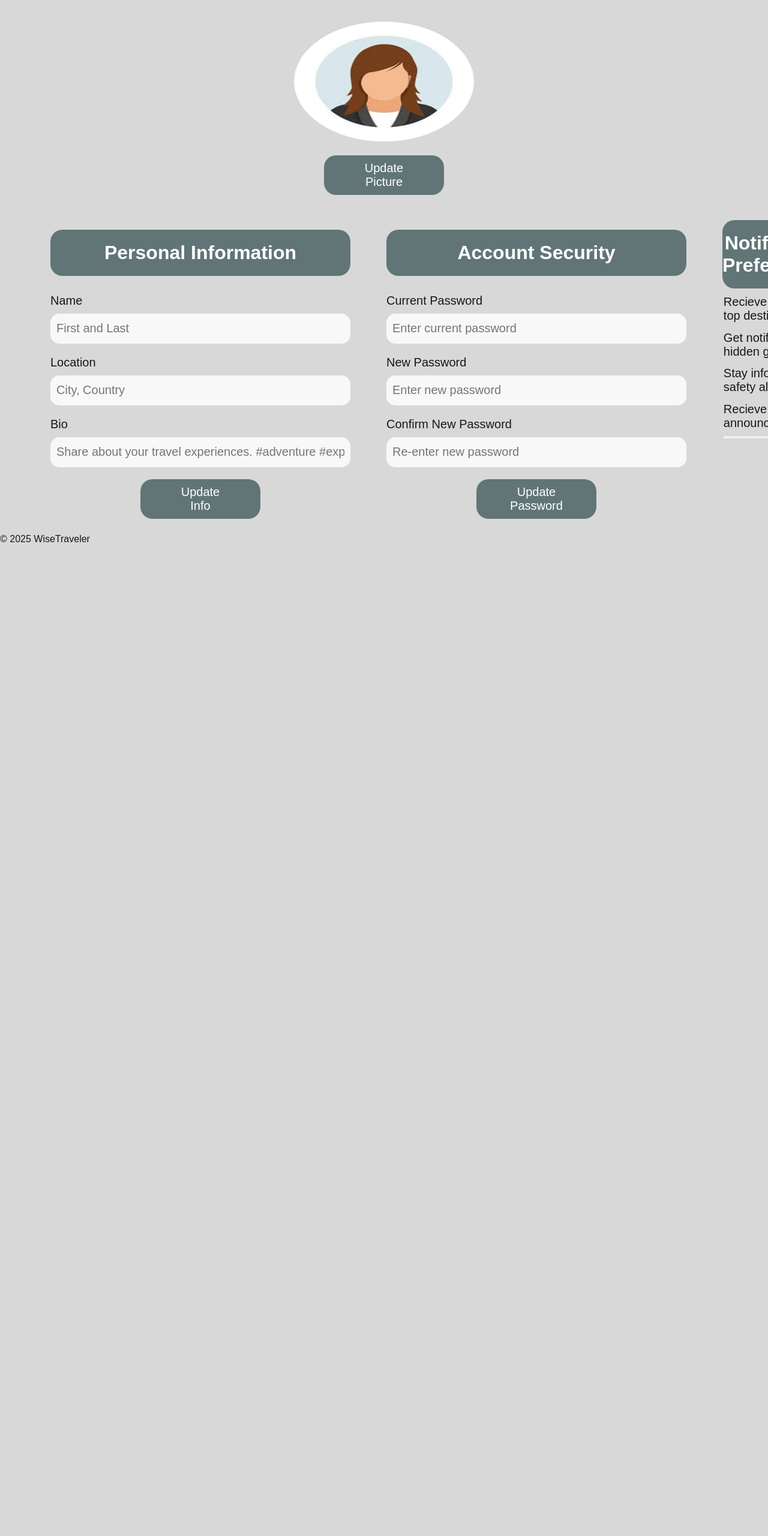
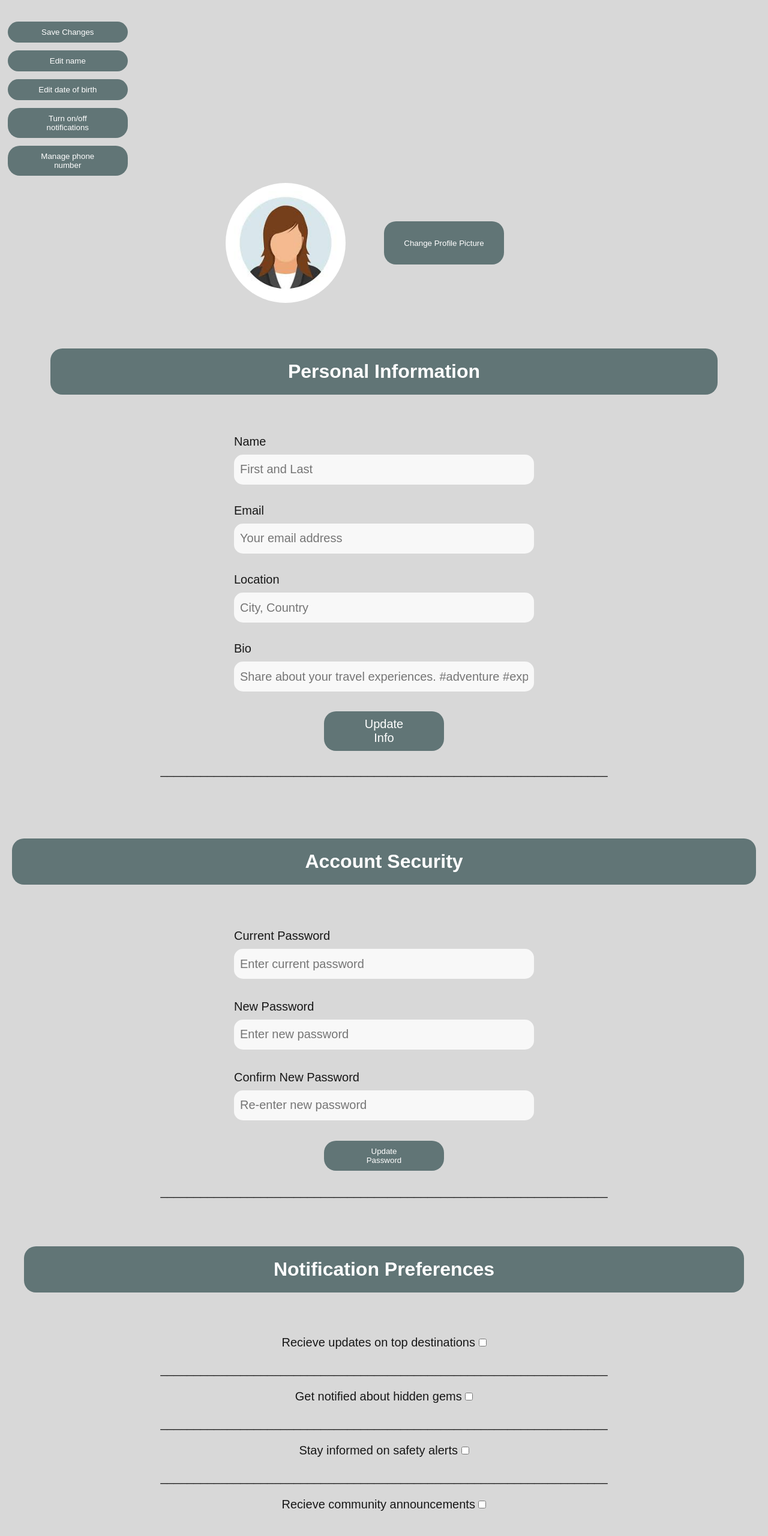
Before and after one commit to paragonsean/s25-Yellow, a Next.js app in the folder wisetraveler/: page /Profile in a window 1280 px wide. Shown: the part 223-2784 px from the top of the page at 60% size. Before the commit the page ends 1131 px from the top, so only its background shows below. Built offline with nearby package versions, Linux system fonts and the light colour scheme.

Commit message:
Add files via upload

```diff
--- /dev/null
+++ b/wisetraveler/src/app/Profile/Toggle.js
@@ -0,0 +1,6 @@
+import React from "react";
+
+const Toggle = ({onChange}) =>
+    <input type="checkbox" onChange={onChange}/>
+
+export default Toggle;
--- a/wisetraveler/src/app/Profile/page.jsx
+++ b/wisetraveler/src/app/Profile/page.jsx
@@ -2,14 +2,17 @@
 import styles from "./style.module.css";
 import { useState, useEffect } from "react";
 import React from "react";
-import Image from "next/image";
+import Image from "next/image"
+import Toggle from "./Toggle";
 
-export default function Profile() {
+export default function Profile()
+{
   const [name, setName] = useState("");
   const [email, setEmail] = useState("");
   const [location, setLocation] = useState("");
   const [bio, setBio] = useState("");
-  const [password, setPassword] = useState("");
+  const [password,setPassword] = useState("");
+  const [toggled, setToggled] = useState(false);
 
   useEffect(() => {
     const params = new URLSearchParams(window.location.search);
@@ -31,23 +34,33 @@ export default function Profile() {
 
   const UpdateProfile = async () => {
     // DO NOT UPDATE EMAIL (EMAIL SHOULD BE READ-ONLY)
-    try {
-      const response = await fetch("/api/profile", {
+    try
+    {
+      const response = await fetch("/api/profile",
+      {
         method: "POST",
-        headers: {
+        headers:
+        {
           "Content -Type": "application/json",
         },
 
-        body: JSON.stringify({ name, location, bio, password }),
+        body: JSON.stringify({name, location, bio, password}),
       });
 
-      if (response.ok) {
+      if (response.ok)
+      {
         const data = await response.json();
         alert("Profile updated successfully.");
-      } else {
+      }
+
+      else
+      {
         alert("Unable to update profile.");
       }
-    } catch (error) {
+    }
+
+    catch(error)
+    {
       alert(error.message);
     }
   };
@@ -71,23 +84,33 @@ export default function Profile() {
   return (
   <div>
       <h1 className={styles.header} style={{ margin: "5% 20% 3% 20%" }}>Profile Settings for {email}</h1>
-      <div className={styles.profilePic}>
+
+      <button type="button" className={styles.PButton}>Save Changes</button>
+      <button type="button" className={styles.PButton}>Edit name</button>
+      <button type="button" className={styles.PButton}>Edit date of birth</button>
+      <button type="button" className={styles.PButton}>Turn on/off notifications</button>
+      <button type="button" className={styles.PButton}>Manage phone number</button>
+
+      <div className={styles.he} style={{display: "flex", justifyContent: "center"}}>
         <Image
           src={"/images/avatar-placeholder.jpg"}
           alt="Profile"
-          width={300}
+          width={200}
           height={200}
           className={styles.profileImage}
         />
-        <button type="button" className={styles.button} onClick={updatePic}>
-          Update Picture
+
+        <button type="button" className={styles.PicButton} onClick={updatePic}>
+          Change Profile Picture
         </button>
       </div>
+
       <div className={styles.profileContainer}>
         <div className={styles.personalInfoContainer}>
           <h1 className={styles.header}>Personal Information</h1>
-          <form className={styles.form}>
-            <label className={styles.label}>
+          <form
+            className = {styles.form}>
+              <label className = {styles.label}>
                 Name
                 <input
                   id="name"
@@ -99,6 +122,20 @@ export default function Profile() {
                   onChange={(e) => setName(e.target.value)}
                 />
               </label>
+
+              <label className={styles.label}>
+                Email
+                <input
+                  id="email"
+                  type="email"
+                  name="email"
+                  placeholder="Your email address"
+                  className={styles.input}
+                  required
+                  onChange={(e) => setEmail(e.target.value)}
+                />
+              </label>
+
               <label className={styles.label}>
                 Location
                 <input
@@ -111,6 +148,7 @@ export default function Profile() {
                   onChange={(e) => setLocation(e.target.value)}
                 />
               </label>
+
               <label className={styles.label}>
                 Bio
                 <input
@@ -130,10 +168,15 @@ export default function Profile() {
               >
                 Update Info
               </button>
+
+             ___________________________________________________________________
             </form>
           </div>
+        </div>
+
         <div className={styles.securityInfoContainer}>
             <h1 className={styles.header}>Account Security</h1>
+        <div>
           <form className={styles.form}>
             <label className={styles.label}>
               Current Password
@@ -147,6 +190,7 @@ export default function Profile() {
                 onChange={(e) => setPassword(e.target.value)}
               />
             </label>
+
             <label className={styles.label}>
               New Password
               <input
@@ -159,6 +203,7 @@ export default function Profile() {
                 onChange={(e) => setPassword(e.target.value)}
               />
             </label>
+
             <label className={styles.label}>
               Confirm New Password
               <input
@@ -171,35 +216,58 @@ export default function Profile() {
                 onChange={(e) => setPassword(e.target.value)}
               />
             </label>
-            <button
-              type="button"
-              className={styles.button}
+
+            <button type="button" className={styles.PButton}
               onClick={updatePassword}
             >
             Update Password
             </button>
+            ___________________________________________________________________
           </form>
         </div>
+
         <div className={styles.notificationsContainer}>
           <h1 className={styles.header}>Notification Preferences</h1>
-          <form className={styles.form}>
-            <label className={styles.label}>
-              Recieve updates on top destinations
+          <div>
+            <form
+              className={styles.form}>
+              <label className= {styles.label}>
+                <div>
+                  Recieve updates on top destinations {() => setToggled(!toggled)}
+                  <Toggle onChange={(event) => setToggled(event.target.checked)}>
+                  </Toggle>
+                </div>
               </label>
+              ___________________________________________________________________
 
-            <label className={styles.label}>
-              Get notified about hidden gems
+              <label className= {styles.label}>
+                <div>
+                  Get notified about hidden gems {() => setToggled(!toggled)}
+                  <Toggle onChange={(event) => setToggled(event.target.checked)}>
+                  </Toggle>
+                </div>
               </label>
+            ___________________________________________________________________
 
-            <label className={styles.label}>
-              Stay informed on safety alerts
+              <label className= {styles.label}>
+                <div>
+                  Stay informed on safety alerts {() => setToggled(!toggled)}
+                  <Toggle onChange={(event) => setToggled(event.target.checked)}>
+                  </Toggle>
+                </div>
               </label>
+              ___________________________________________________________________
 
-            <label className={styles.label}>
-              Recieve community announcements
-              <button type="checkbox" className={styles.checkbox}></button>
+              <label className= {styles.label}>
+                <div>
+                  Recieve community announcements {() => setToggled(!toggled)}
+                  <Toggle onChange={(event) => setToggled(event.target.checked)}>
+                  </Toggle>
+                </div>
               </label>
+              ___________________________________________________________________
             </form>
+          </div>
         </div>
       </div>
     </div>
--- a/wisetraveler/src/app/Profile/style.module.css
+++ b/wisetraveler/src/app/Profile/style.module.css
@@ -1,12 +1,11 @@
 .header {
     text-align: center;
+    margin: 5% 0;
     padding: 20px 0;
-    margin: 5% 0;
     background-color: #617576;
     border-radius: 20px;
     color: #ffffff;
 }
-
 .profilePic {
     display: flex;
     flex-direction: column;
@@ -59,6 +58,61 @@
     margin: 1%;
     gap: 10px;
     font-size: 20px;
+}
+
+.Image {
+    display: flex;
+    flex-direction: column;
+    justify-content: center;
+    align-items: left;
+    border-radius: 99px;
+    border: none;
+    margin: 1%;
+    gap: 10px;
+}
+
+.Image:hover{
+    cursor: pointer;
+}
+
+.PicButton {
+    display: flex;
+    flex-direction: column;
+    justify-content: center;
+    align-items: center;
+    padding: 10px 30px;
+    width: 200px;
+    background-color: #617576;
+    color: #ffffff;
+    border: none;
+    border-radius: 20px;
+    margin: 5%;
+}
+
+.PicButton:hover {
+    cursor: pointer;
+    background-color: #b0b39a;
+    transition: background-color 0.6s ease;
+}
+
+.PButton {
+    display: flex;
+    flex-direction: column;
+    justify-content: center;
+    align-items: center;
+    padding: 10px 50px;
+    width: 200px;
+    background-color: #617576;
+    color: #ffffff;
+    border: none;
+    border-radius: 20px;
+    margin: 1%;
+}
+
+.PButton:hover {
+    cursor: pointer;
+    background-color: #b0b39a;
+    transition: background-color 0.6s ease;
 }
 
 .input {
```
Lines whose indentation alone changed are shown as unchanged.
